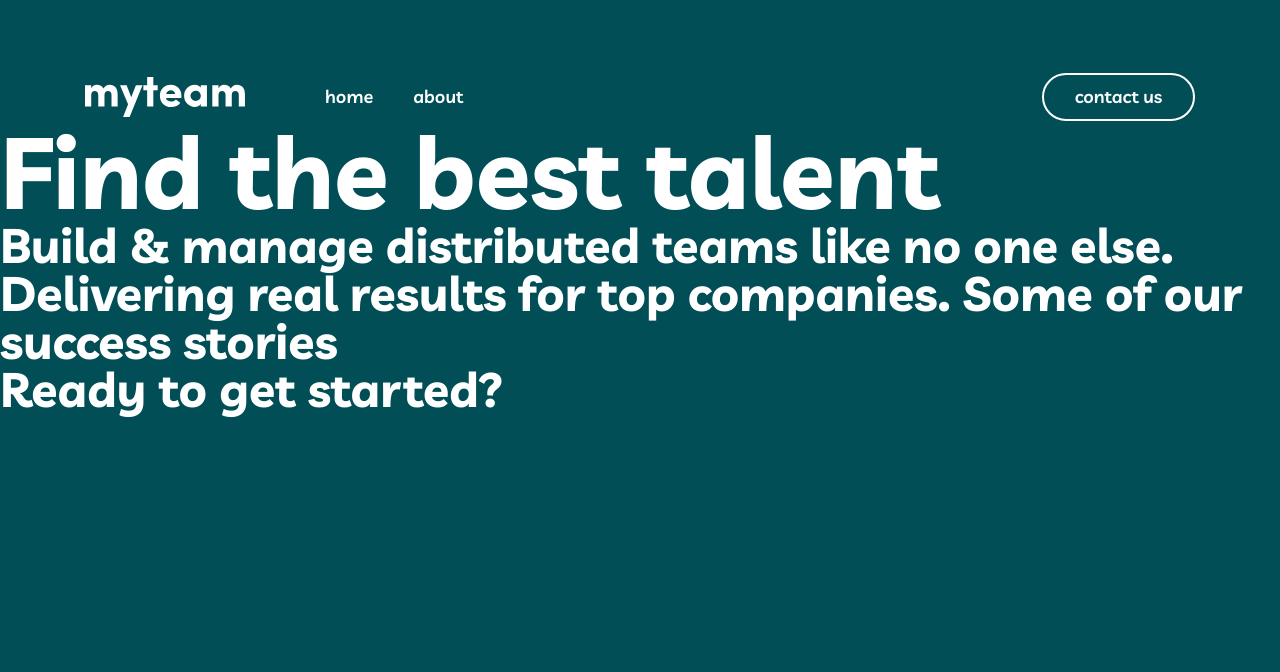
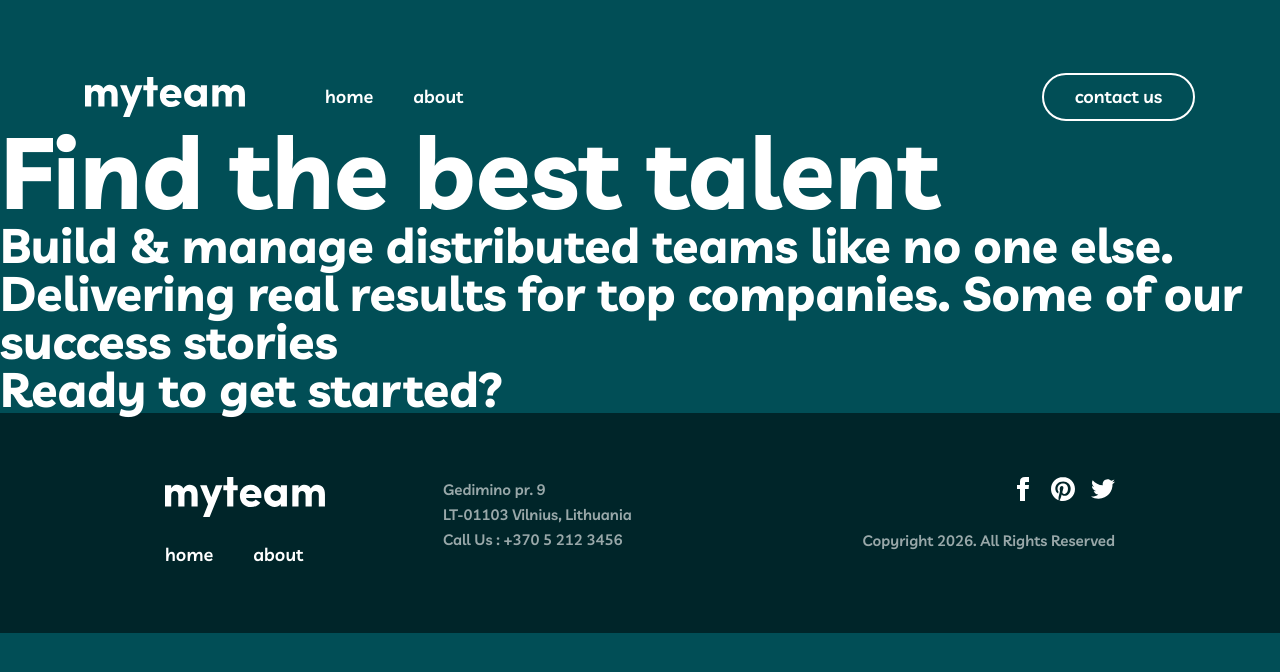
Before and after one commit to laurynasp-droid/perkaitusios-galvos, a plain HTML site: page index.html in a window 1280 px wide. Drawn offline with Linux system fonts and the light colour scheme.

Commit message:
PG-18: Add desktop footer with styles and social icons

```diff
--- a/CSS/global.css
+++ b/CSS/global.css
@@ -87,3 +87,125 @@ h3 {
 button, input, textarea, select {
     font: inherit;
 }
+
+/* Global footer */
+site-footer {
+    display: block;
+}
+
+.footer {
+    display: grid;
+    grid-template-columns: auto auto 1fr;
+    column-gap: 118px;
+    align-items: start;
+    padding: 64px 165px;
+    background-color: var(--dark-green);
+    font-size: var(--font-size-body2);
+    line-height: var(--line-height-body2);
+}
+
+.footer a {
+    color: inherit;
+    text-decoration: none;
+}
+
+.footer ul {
+    list-style: none;
+}
+
+.footer-logo {
+    display: block;
+    width: fit-content;
+}
+
+.footer-logo img {
+    display: block;
+}
+
+.footer-nav-list {
+    display: flex;
+    gap: 40px;
+    margin-top: 24px;
+    font-size: var(--font-size-body1);
+    line-height: var(--line-height-body1);
+    text-transform: lowercase;
+}
+
+.footer-nav-link {
+    transition: color 0.3s ease;
+}
+
+.footer-nav-link:hover,
+.footer-nav-link:focus-visible {
+    color: var(--light-coral);
+}
+
+.footer-nav-link:active {
+    color: var(--rapture-blue);
+}
+
+.footer-address {
+    font-style: normal;
+    opacity: 0.6;
+}
+
+.footer-phone {
+    transition: color 0.3s ease;
+}
+
+.footer-phone:hover,
+.footer-phone:focus-visible {
+    color: var(--light-coral);
+}
+
+.footer-meta {
+    display: flex;
+    flex-direction: column;
+    align-items: flex-end;
+    gap: 27px;
+}
+
+.footer-social {
+    display: flex;
+    align-items: center;
+    gap: 16px;
+}
+
+.footer-social-link {
+    display: block;
+    width: 24px;
+    height: 24px;
+    background-color: var(--white);
+    mask: center / contain no-repeat;
+    -webkit-mask: center / contain no-repeat;
+    transition: background-color 0.3s ease;
+}
+
+.footer-social-facebook {
+    mask-image: url("../assets/icons/facebook.svg");
+    -webkit-mask-image: url("../assets/icons/facebook.svg");
+}
+
+.footer-social-pinterest {
+    mask-image: url("../assets/icons/pinterest.svg");
+    -webkit-mask-image: url("../assets/icons/pinterest.svg");
+}
+
+.footer-social-twitter {
+    height: 20px;
+    mask-image: url("../assets/icons/twitter.svg");
+    -webkit-mask-image: url("../assets/icons/twitter.svg");
+}
+
+.footer-social-link:hover,
+.footer-social-link:focus-visible {
+    background-color: var(--light-coral);
+}
+
+.footer-social-link:active {
+    background-color: var(--rapture-blue);
+}
+
+.footer-copyright {
+    opacity: 0.6;
+}
--- a/index.html
+++ b/index.html
@@ -10,6 +10,7 @@
     <link rel="stylesheet" href="./CSS/variables.css">
     <link rel="stylesheet" href="./CSS/global.css">
     <link rel="stylesheet" href="./CSS/home.css">
+    <script src="./js/main.js" defer></script>
 </head>
 <body>
     <!-- Global header -->
@@ -50,12 +51,6 @@
     </main>
 
     <!-- Global footer -->
-    <footer>
-        <!-- Needs myteam logo -->
-         <nav class="footer-navigation">
-            <!-- Add home and About nav links -->
-         </nav>
-         <!-- Company address and phone number, social media links and copyright text needed -->
-    </footer>
+    <site-footer></site-footer>
 </body>
 </html>
--- a/js/main.js
+++ b/js/main.js
@@ -0,0 +1,43 @@
+// Shared footer used on every page: <site-footer></site-footer>
+class SiteFooter extends HTMLElement {
+    connectedCallback() {
+        this.innerHTML = `
+        <footer class="footer">
+            <div class="footer-brand">
+                <a class="footer-logo" href="./index.html" aria-label="myteam home">
+                    <img src="./assets/icons/logo.svg" alt="myteam" width="160" height="40">
+                </a>
+                <nav class="footer-navigation" aria-label="Footer">
+                    <ul class="footer-nav-list">
+                        <li><a class="footer-nav-link" href="./index.html">home</a></li>
+                        <li><a class="footer-nav-link" href="./about.html">about</a></li>
+                    </ul>
+                </nav>
+            </div>
+
+            <address class="footer-address">
+                <p>Gedimino pr. 9</p>
+                <p>LT-01103 Vilnius, Lithuania</p>
+                <p>Call Us : <a class="footer-phone" href="tel:+37052123456">+370 5 212 3456</a></p>
+            </address>
+
+            <div class="footer-meta">
+                <ul class="footer-social">
+                    <li>
+                        <a class="footer-social-link footer-social-facebook" href="https://www.facebook.com" target="_blank" rel="noopener noreferrer" aria-label="myteam on Facebook"></a>
+                    </li>
+                    <li>
+                        <a class="footer-social-link footer-social-pinterest" href="https://www.pinterest.com" target="_blank" rel="noopener noreferrer" aria-label="myteam on Pinterest"></a>
+                    </li>
+                    <li>
+                        <a class="footer-social-link footer-social-twitter" href="https://twitter.com" target="_blank" rel="noopener noreferrer" aria-label="myteam on Twitter"></a>
+                    </li>
+                </ul>
+                <p class="footer-copyright">Copyright 2026. All Rights Reserved</p>
+            </div>
+        </footer>
+        `;
+    }
+}
+
+customElements.define("site-footer", SiteFooter);
```
Also changed, not shown: about.html (+2 -7 lines), contacts.html (+2 -6 lines), assets/icons/facebook.svg (added), assets/icons/pinterest.svg (added), assets/icons/twitter.svg (added), 1 other file.
